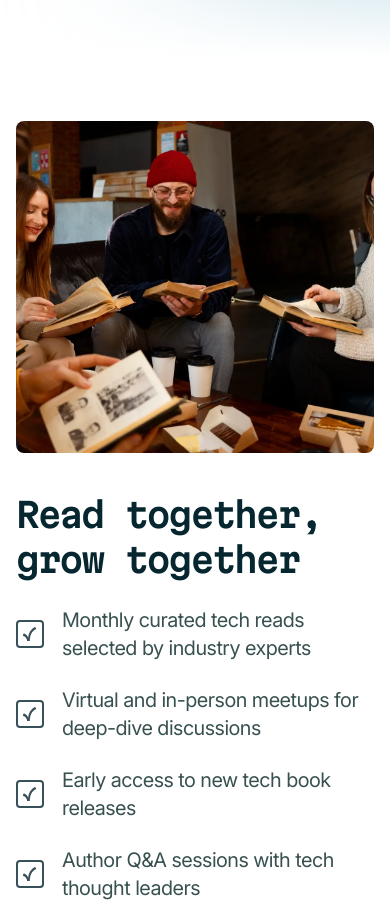
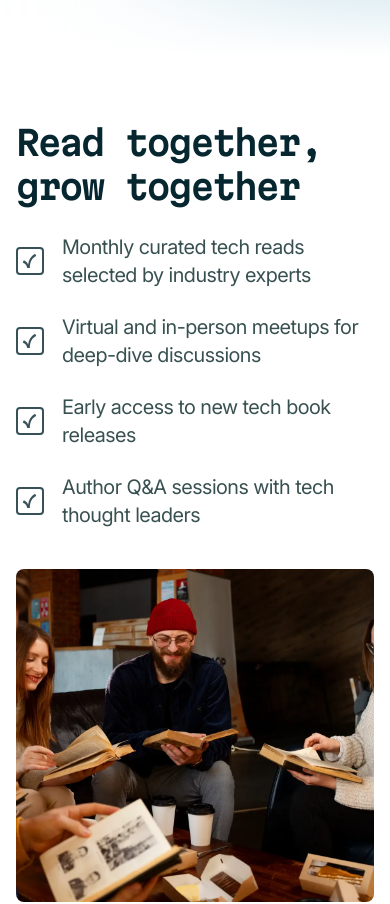
Before and after one commit to Shameera17/book-club, a Next.js app: page / in a window 390 px wide. Shown: the part 1040-1944 px from the top of the page. Built offline with nearby package versions, Linux system fonts and the light colour scheme.

Commit message:
feat: adjust order of elements in Landing component for improved layout

```diff
--- a/ui/pages/home.tsx
+++ b/ui/pages/home.tsx
@@ -139,7 +139,7 @@ export const Landing = () => {
       </CardWrapper>
       <CardWrapper>
         <div className="grid grid-cols-1  lg:grid-cols-2 gap-10 items-center">
-          <div>
+          <div className="order-2 lg:order-1">
             <Image
               src={getPath("image-read-together-desktop.webp")}
               alt="image-read-together-desktop.webp"
@@ -149,7 +149,7 @@ export const Landing = () => {
               style={{ maxHeight: "520px" }}
             />
           </div>
-          <div className="flex-1 w-full min-[1024px]:max-w-132.5  ml-auto">
+          <div className="order-1 lg:order-2 flex-1 w-full min-[1024px]:max-w-132.5  ml-auto">
             <h1 className="text-preset-2 text-neutral-900 mb-6">
               Read together, grow together
             </h1>
```
